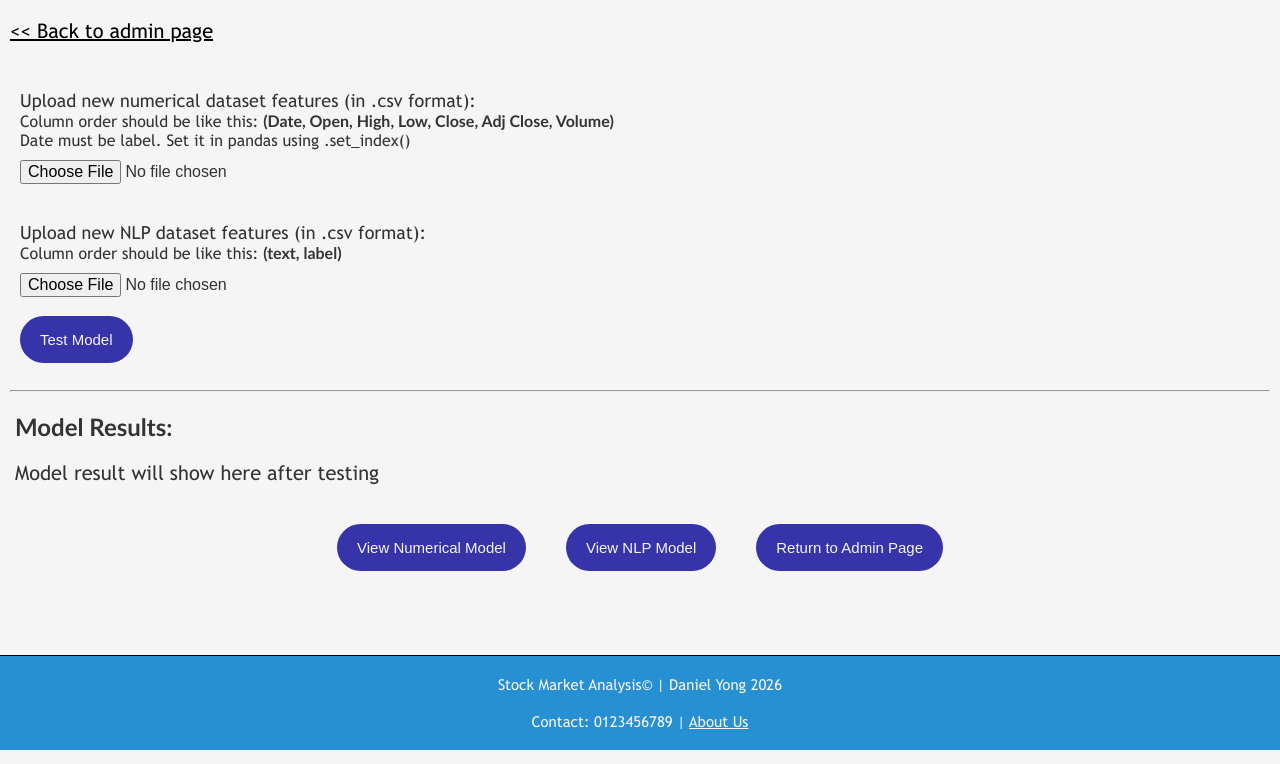
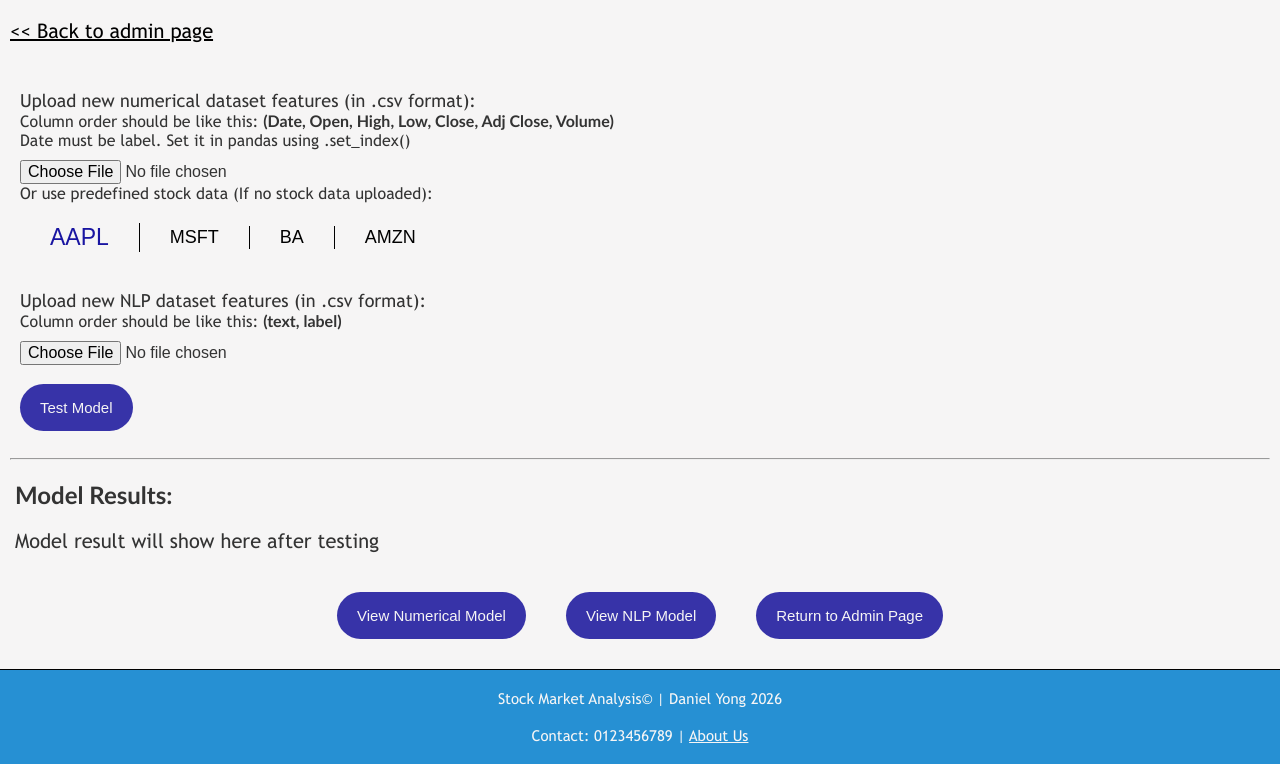
Before and after one commit to kalugb/fyp, a Flask app: template website/templates/model_testing.html in a window 1280 px wide. Shown: the part 80-844 px from the top of the page. Run offline with Flask 3, Linux system fonts and the light colour scheme; the template is opened without the code that fills it, so the values that code supplies are empty; parts of the project's set-up code (start-up, migrations or seed data) failed here and were passed over.

Commit message:
Added quick upload for num test

```diff
--- a/website/static/global_css.css
+++ b/website/static/global_css.css
@@ -153,7 +153,6 @@ hr {
     width: 100%;
     background: rgb(148, 253, 119);
     font-size: 18px;
-    border-top: 0.5px solid lightgrey;
 
     position: fixed;
     top: 80px;
--- a/website/templates/model_testing.html
+++ b/website/templates/model_testing.html
@@ -21,13 +21,22 @@
         <label for="upload numerical dataset" class="global-label">Upload new numerical dataset features (in .csv format): </label> <br>
         <label for="instruction">Column order should be like this: <b>(Date, Open, High, Low, Close, Adj Close, Volume)</b></label> <br>
         <label for="label instruction">Date must be label. Set it in pandas using .set_index()</label> <br>
-        <input type="file" accept=".csv" name="file_num"> <br> <br> <br>
+        <input type="file" accept=".csv" name="file_num"> <br>
+        <div>
+            <label for="alternative choice">Or use predefined stock data (If no stock data uploaded): </label>
+            <div class="stock-list" id="stock-list" style="justify-content: start;">
+                <button data-symbol="AAPL" class="stock-link stock-active">AAPL</button>
+                <button data-symbol="MSFT" class="stock-link">MSFT</button>
+                <button data-symbol="BA" class="stock-link">BA</button>
+                <button data-symbol="AMZN" class="stock-link" style="border-right: none">AMZN</button>
+            </div>
+        </div> <br> <br>
 
         <label for="upload nlp dataset" class="global-label">Upload new NLP dataset features (in .csv format): </label> <br>
         <label for="instruction"></label>Column order should be like this: <b>(text, label)</b> <br>
         <input type="file" accept=".csv" name="file_nlp"> <br> <br>
 
-        <button class="global-button" type="submit">
+        <button class="global-button" type="submit" id="test-model-btn">
             Test Model
         </button> <br>
 
@@ -75,7 +84,6 @@
         </div>
 
         <div id="num-model-test-img-container" style="display: none">
-            <hr>
             <h3>Numerical Model Test Graphs</h3>
             <div class="model-test-img-container">
                 <div class="model-img-text-box">
@@ -153,12 +161,28 @@
     const accuracy_num_result = document.getElementById("accuracy-num-result");
     const accuracy_nlp_result = document.getElementById("accuracy-nlp-result");
 
-    const num_img_container = document.getElementById("num-model-test-img-container")
-    const nlp_img_container = document.getElementById("nlp-model-test-img-container")
+    const num_img_container = document.getElementById("num-model-test-img-container");
+    const nlp_img_container = document.getElementById("nlp-model-test-img-container");
+
+    const test_model_btn = document.getElementById("test-model-btn");
+    const stock_list = document.querySelectorAll(".stock-link");
 
     let num_model_tested = false;
     let nlp_model_tested = false;
     let num_dict, nlp_dict, num_conf_matrix, nlp_conf_matrix;
+    let stock_name = "AAPL"
+
+    stock_list.forEach(stock => {
+        stock.addEventListener("click", e => {
+            e.preventDefault();
+
+            const active_link = document.querySelector(".stock-link.stock-active");
+            active_link.classList.remove("stock-active");
+            stock.classList.toggle("stock-active");
+
+            stock_name = stock.dataset.symbol;
+        });
+    });
 
     form.addEventListener("submit", e => {
         e.preventDefault();
@@ -166,6 +190,7 @@
         nlp_container.style.display = "none";
         num_img_container.style.display = "none";
         nlp_img_container.style.display = "none";
+        test_model_btn.style.display = "none";
 
         num_short.innerHTML = "";
         num_hold.innerHTML = "";
@@ -182,6 +207,7 @@
             "Do not refresh the page. Please wait";
 
         const formData = new FormData(form);
+        formData.append("stock_name", stock_name);
 
         let dots = 0;
         const interval = setInterval(() => {
@@ -306,7 +332,9 @@
                 document.getElementById("before-results").style.display = "none";
                 display_waiting.innerHTML = "Model testing completed (Total time taken: " + total_time.toFixed(2) + " seconds)";
             }
-        })
+
+            test_model_btn.style.display = "block";
+        });
     });
 </script>
 {% endblock %}
--- a/website/user_backend.py
+++ b/website/user_backend.py
@@ -307,4 +307,4 @@ def result():
                            )
 
 if __name__ == "__main__":
-    app.run(debug=True, use_reloader=False)
+    app.run(debug=True, use_reloader=True)
```
Also changed, not shown: website/admin_backend.py (+5 -3 lines), website/templates/main_page.html (line endings or trailing spaces).
